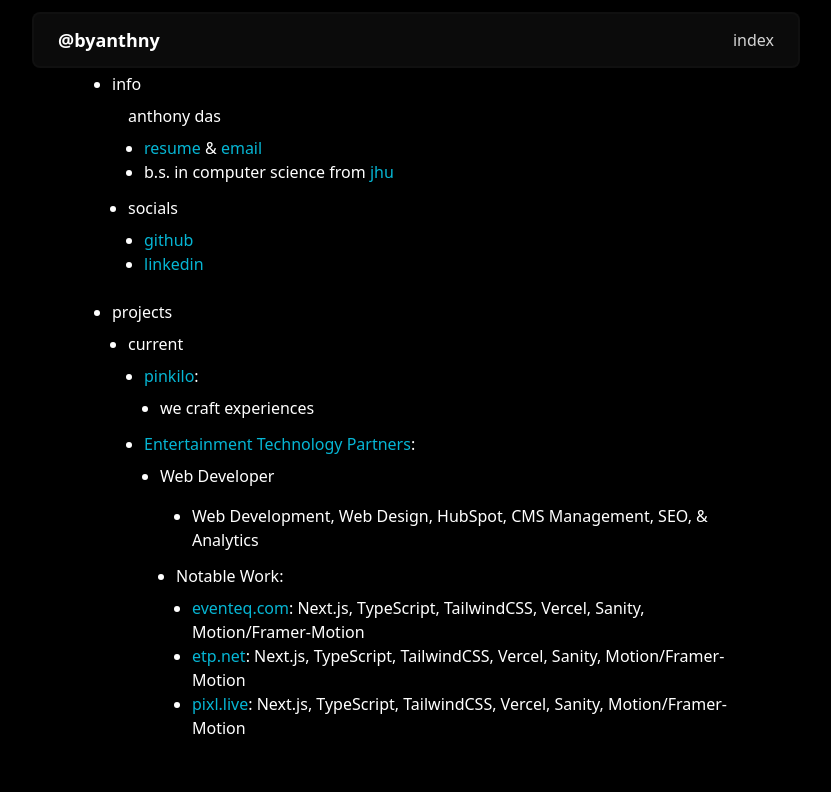
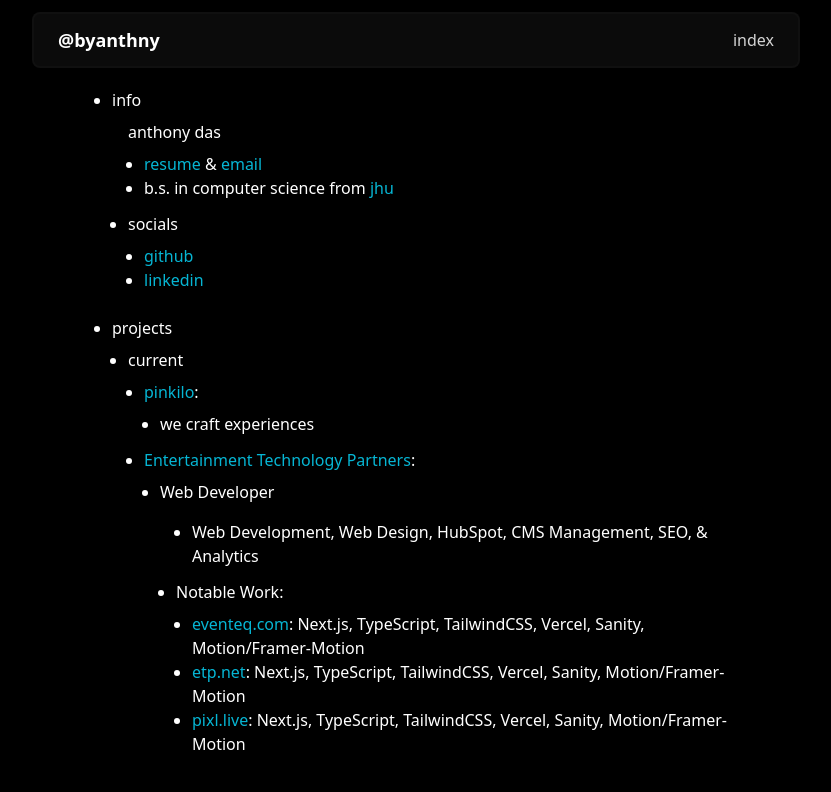
Before and after one commit to byanthny/anthnydas.com, a Next.js app: page / in a window 1280 px wide. Shown: the top 792 px of the page, without its empty margins (224-1055 px from the left). Built offline with nearby package versions, Linux system fonts and the light colour scheme.

Commit message:
fix: top padding

```diff
--- a/app/page.tsx
+++ b/app/page.tsx
@@ -2,7 +2,7 @@
 
 export default function Home() {
   return (
-    <div className="px-[25%] pt-[5%]">
+    <div className="px-[25%] pt-20">
       <main className="">
         {/* <h1 className="text-2xl font-bold py-4">@byanthny</h1> */}
         <Items />
```
